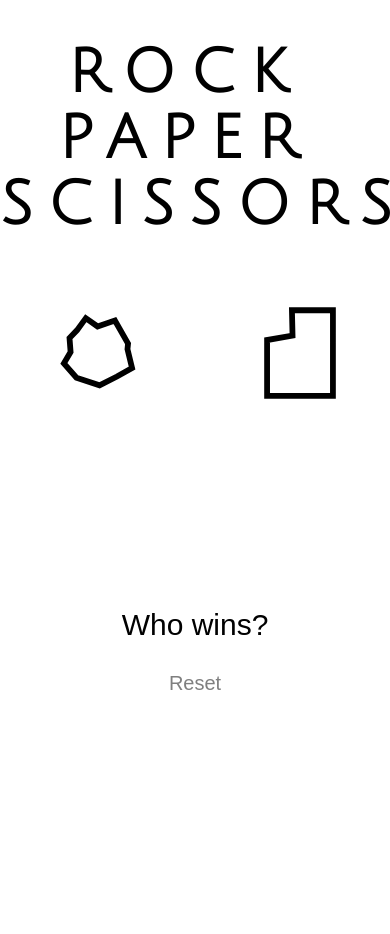
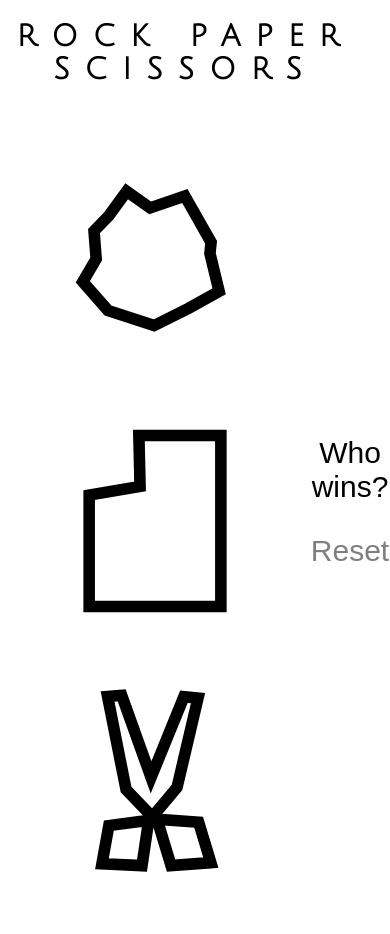
Before and after one commit to hamitron/RockPaperScissors, a plain HTML site: page index.html in a window 390 px wide. Shown: the top 934 px of the page. Before the commit the page ends 844 px from the top, so only its background shows below. Drawn offline with Linux system fonts and the light colour scheme.

Commit message:
media query, mobile responsive

```diff
--- a/stylesheet.css
+++ b/stylesheet.css
@@ -56,3 +56,24 @@ header {
 #scissors:hover {
 	background-color: rgba(191,255,255,0.6);
 }
+
+@media (max-width: 600px) {
+	header {
+		font-size:15px;
+		padding 0px;
+	}
+	.shape-container {
+		width: 100%
+		height:auto;
+	}
+	.shape-choice {
+		padding: 5px;
+		width: 200px;
+		height: 250px;
+		float: left;
+		clear: both;
+  }
+  	.playText {
+  		font-size: 30px;
+  	}
+}
```
